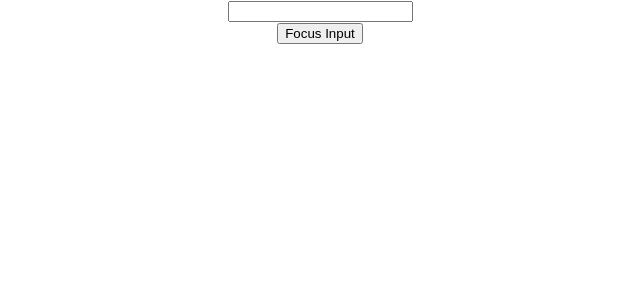
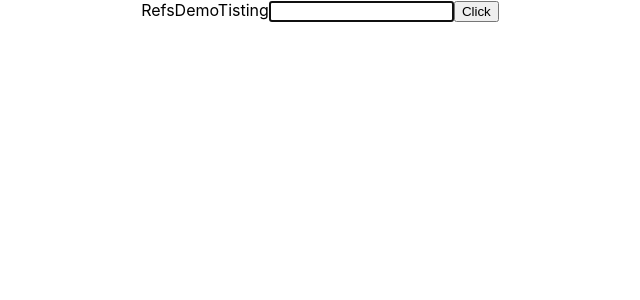
Before and after one commit to Mohamed-Ramadan1/react-codevolution, a React (Create React App) app: page / in a window 1280 px wide. Shown: the top 300 px of the page, without its empty margins (320-960 px from the left). Built offline with nearby package versions, Linux system fonts and the light colour scheme.

Commit message:
kubrinate

```diff
--- a/src/App.js
+++ b/src/App.js
@@ -1,6 +1,7 @@
 import logo from './logo.svg';
 import './App.css';
 import RefsDemo from './Componets/B-(26-43)/RefsDemo';
+import RefsDemoo from './Componets/B-(26-43)/RefsDemoo';
 import FocusComp from './Componets/B-(26-43)/FocusComp';
 
 
@@ -8,7 +9,7 @@ import FocusComp from './Componets/B-(26-43)/FocusComp';
 const App=()=> {
   return (
     <div className="App">
-      <FocusComp/>
+      <RefsDemoo/>
 
     </div>
   );
--- /dev/null
+++ b/src/Componets/B-(26-43)/RefsDemoo.js
@@ -0,0 +1,31 @@
+import React from 'react';
+
+class RefsDemoo extends React.Component{
+    constructor () {
+        super();
+
+        this.inputReef = React.createRef();
+    }
+
+    componentDidMount() {
+        this.inputReef.current.focus();
+    }
+
+    clickHandler = () => {
+        alert(this.inputReef.current.value)
+    }
+
+
+
+    render() {
+        return (
+            <div>
+                <label>RefsDemoTisting</label>
+                <input ref={this.inputReef} type='text' />
+                <button onClick={this.clickHandler}>Click</button>
+            </div>
+        )
+    }
+}
+
+export default RefsDemoo;
```
